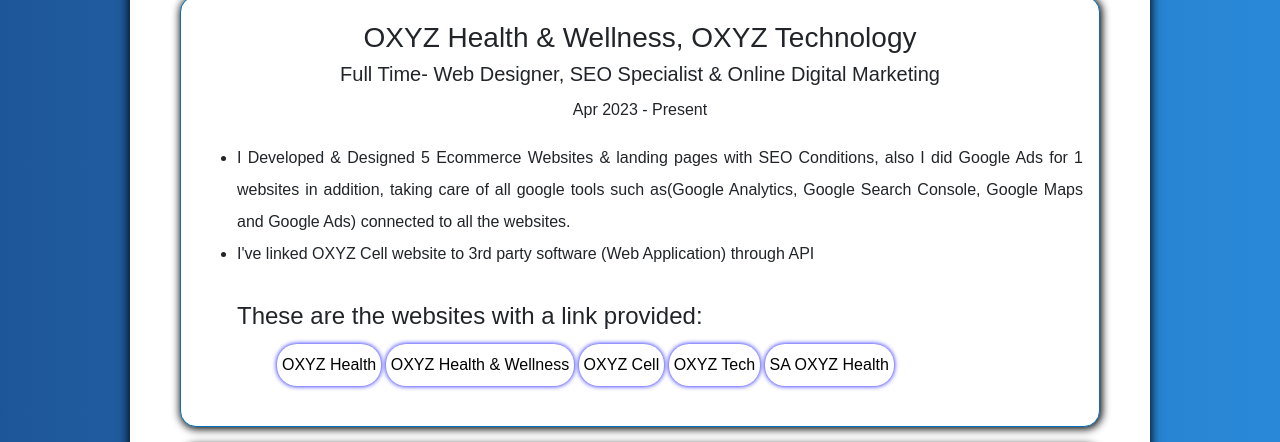
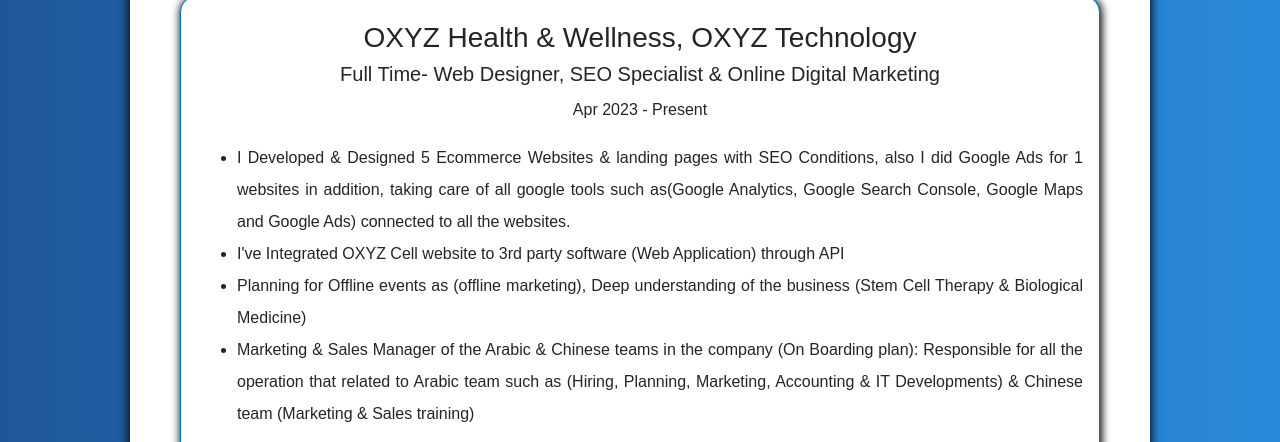
Before and after one commit to Tarek997/CV, a plain HTML site: page index.html in a window 1280 px wide. Both pictures are taken after a click on the tab "Experience". Shown: the part 348-790 px from the top of the page. Drawn offline with nearby package versions, Linux system fonts and the light colour scheme.

Commit message:
Update index.html

```diff
--- a/index.html
+++ b/index.html
@@ -369,8 +369,11 @@ body {
                   landing pages with SEO Conditions, also I did Google
                   Ads for 1 websites in addition, taking care of all google
                   tools such as(Google Analytics, Google Search Console, Google Maps and Google Ads) connected to all the websites.</li>
-               <li>I've linked OXYZ Cell website to 3rd party software (Web Application) through API</li>
-                <br><h4>These are the websites with a link provided:</h4>
+               <li>I've Integrated OXYZ Cell website to 3rd party software (Web Application) through API</li>
+               <li>Planning for Offline events as (offline marketing), Deep understanding of the business (Stem Cell Therapy & Biological Medicine)</li>
+               <li>Marketing & Sales Manager of the Arabic & Chinese teams in the company (On Boarding plan): Responsible for all the operation that related to Arabic team such as (Hiring, Planning, Marketing, Accounting & IT Developments) & Chinese team (Marketing & Sales training)</li>
+
+           <br><h4>These are the websites with a link provided:</h4>
                 <ul style="display: inline-block;">
                   <li style="border-radius: 20px; display: inline-block; background-color: white; color: black; padding: 5px 5px; box-shadow: 0 0 5px blue; margin-top: 5px;">
                     <a href="https://oxyzhealth.com/" style="text-decoration: none; color: black;">OXYZ Health</a></li>
```
